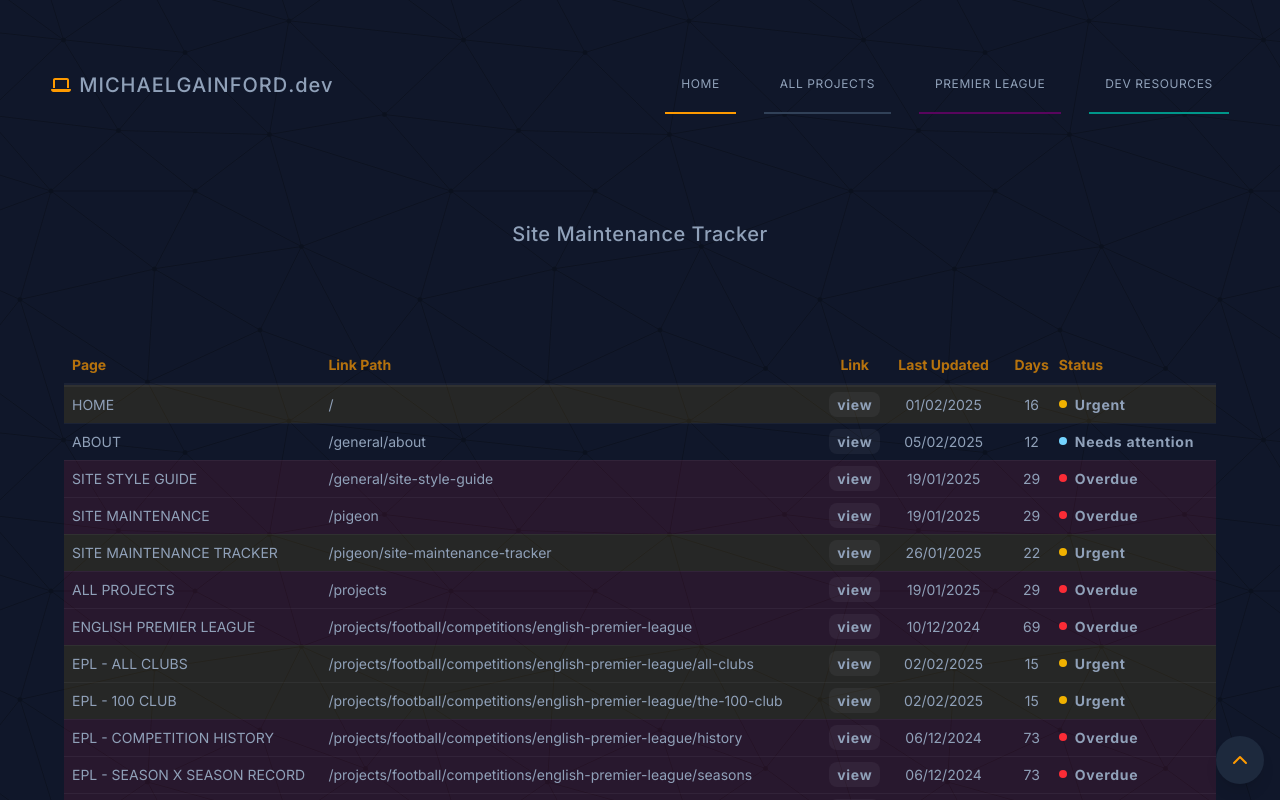
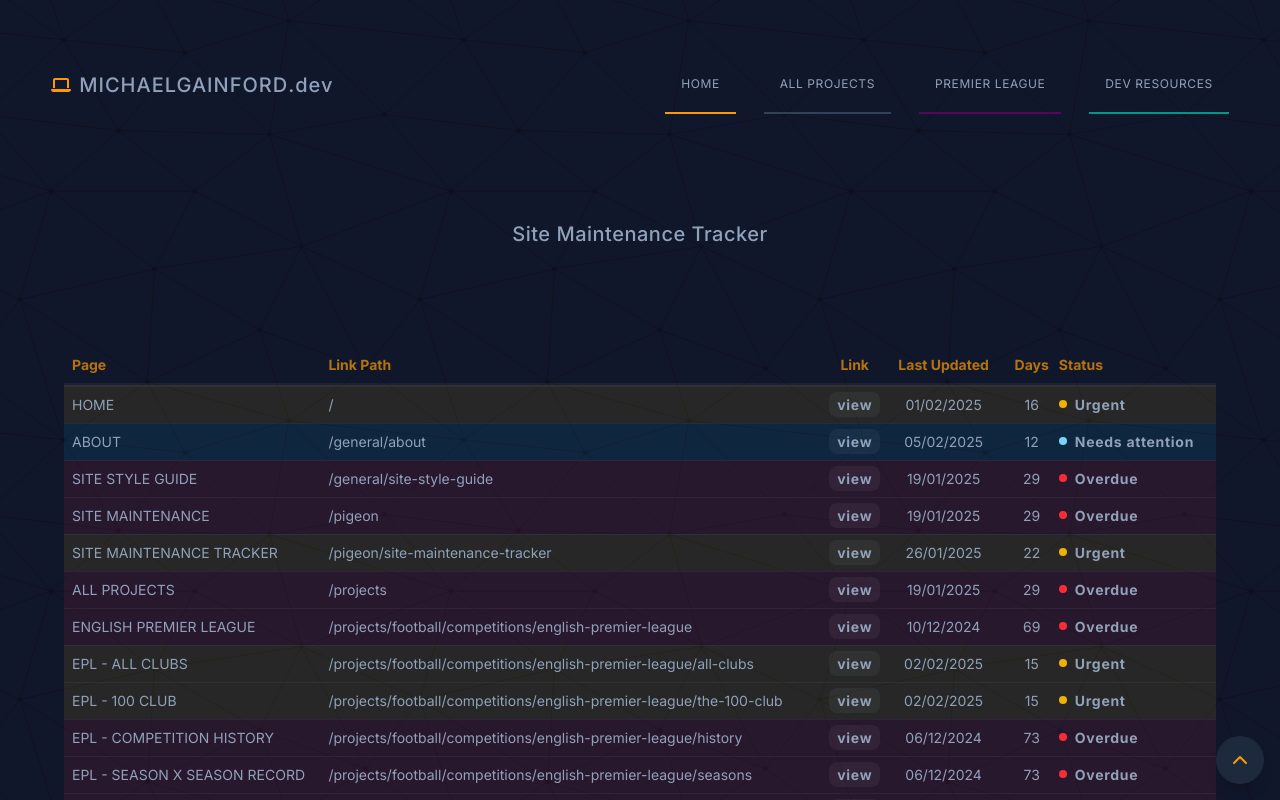
Before and after one commit to michaelgainford/michaelgainford.github.io, a Next.js app: page /pigeon/site-maintenance-tracker in a window 1280 px wide. Shown: the top 800 px of the page. Built offline with nearby package versions, Linux system fonts and the light colour scheme.

Commit message:
Add additional status indicator of 'days since' value.

```diff
--- a/components/pigeon/TableOfSitePages.jsx
+++ b/components/pigeon/TableOfSitePages.jsx
@@ -21,7 +21,7 @@ export default function Component_TableOfSitePages() {
 						<th className="text-left!">Status</th>
 					</tr>
 				</thead>
-				<tbody className="text-xs lg:text-sm">
+				<tbody className="text-xs xl:text-sm">
 					{PagesInSitemap.map((item, index) => (
 						<tr
 							key={index}
@@ -35,7 +35,12 @@ export default function Component_TableOfSitePages() {
 												(1000 * 60 * 60 * 24)
 									  ) > daysInAttentionZone
 									? "bg-yellow-500/10"
-									: ""
+									: Math.floor(
+											(today - new Date(item.lastUpdated)) /
+												(1000 * 60 * 60 * 24)
+									  ) > daysInSafeZone
+									? "bg-sky-500/10"
+									: "bg-green-500/10"
 							}`}
 						>
 							<td className="uppercase pl-2">{item.name}</td>
```
Also changed, not shown: data/data_for__englishpremierleague.json.
